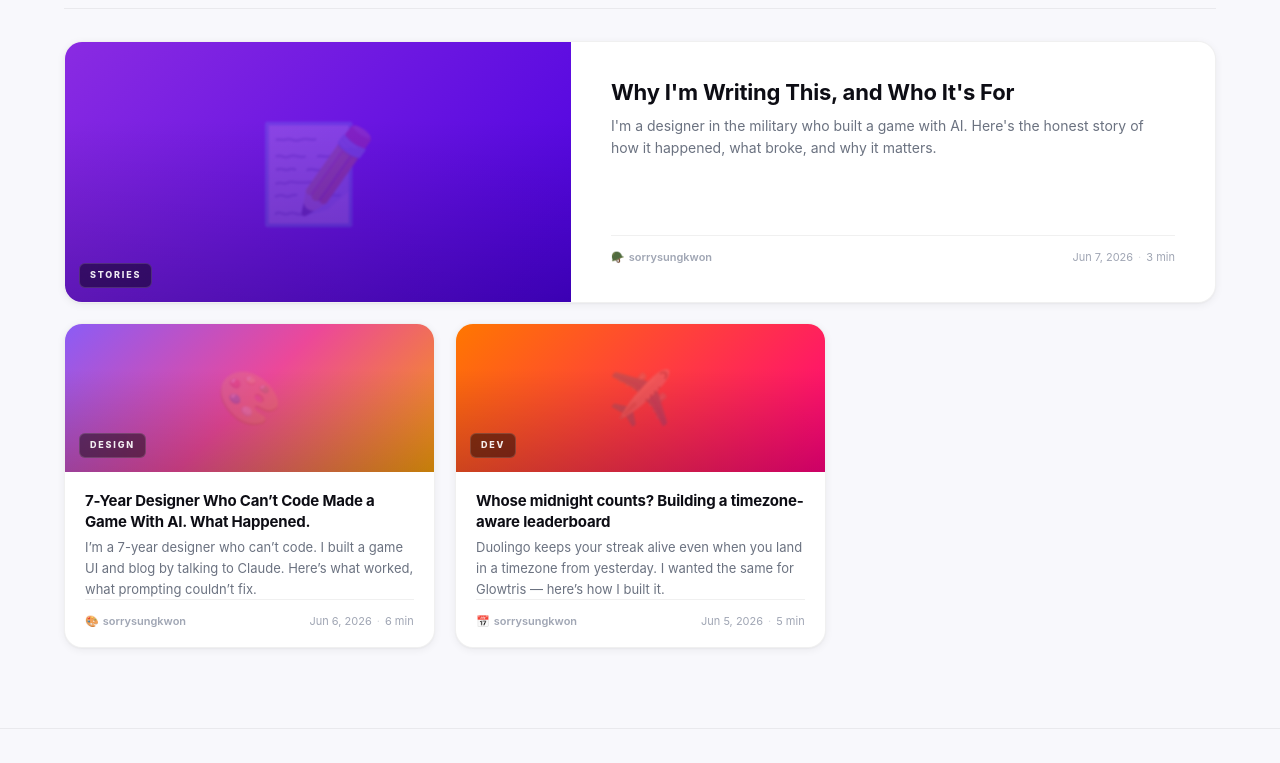
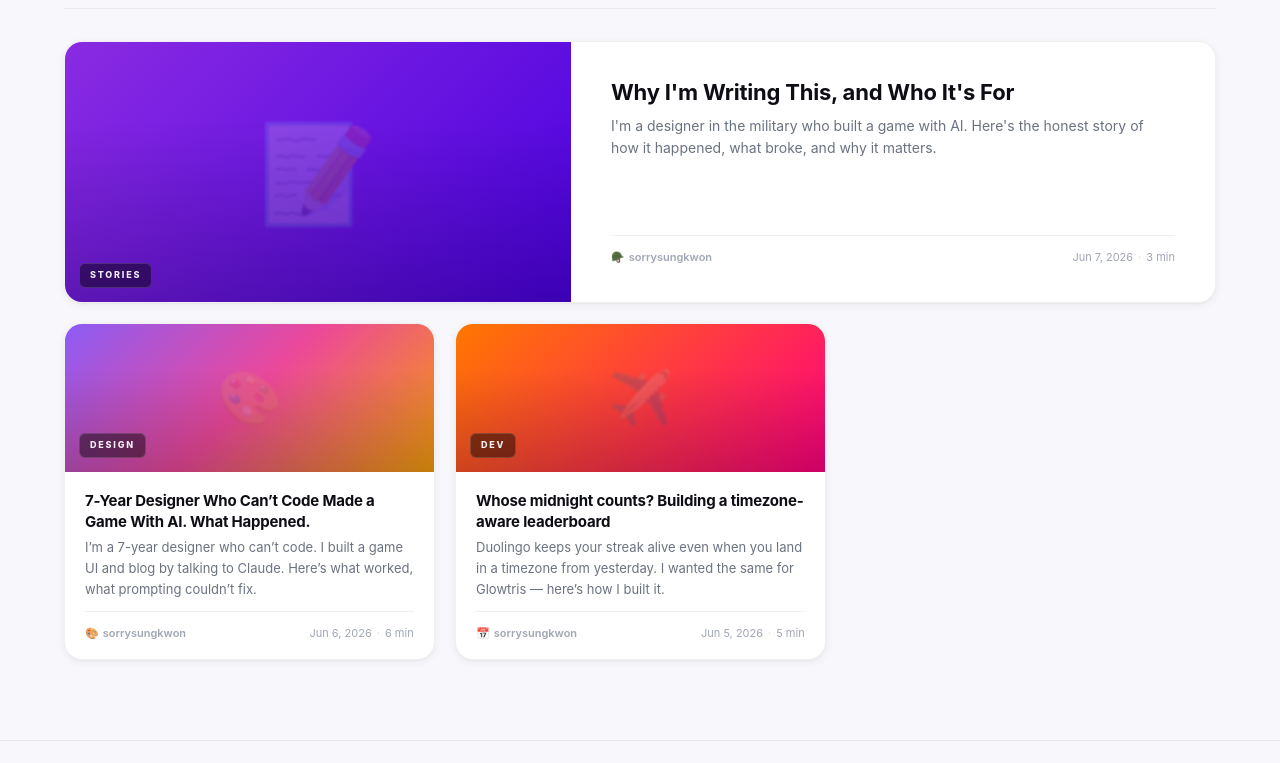
Before and after one commit to sorrysungkwon/glowtris-blog, a Next.js app: page / in a window 1280 px wide. Shown: the part 525-1288 px from the top of the page. Built offline with nearby package versions, Linux system fonts and the light colour scheme; a web font is replaced by a local one.

Commit message:
fix: add margin-bottom to post-desc to ensure consistent gap above footer border

```diff
--- a/app/globals.css
+++ b/app/globals.css
@@ -723,6 +723,7 @@ button { font-family: inherit; cursor: pointer; border: none; }
   color: var(--text-muted);
   line-height: 1.6;
   margin-top: 5px;
+  margin-bottom: var(--space-3);
   display: -webkit-box;
   -webkit-line-clamp: 3;
   -webkit-box-orient: vertical;
```
